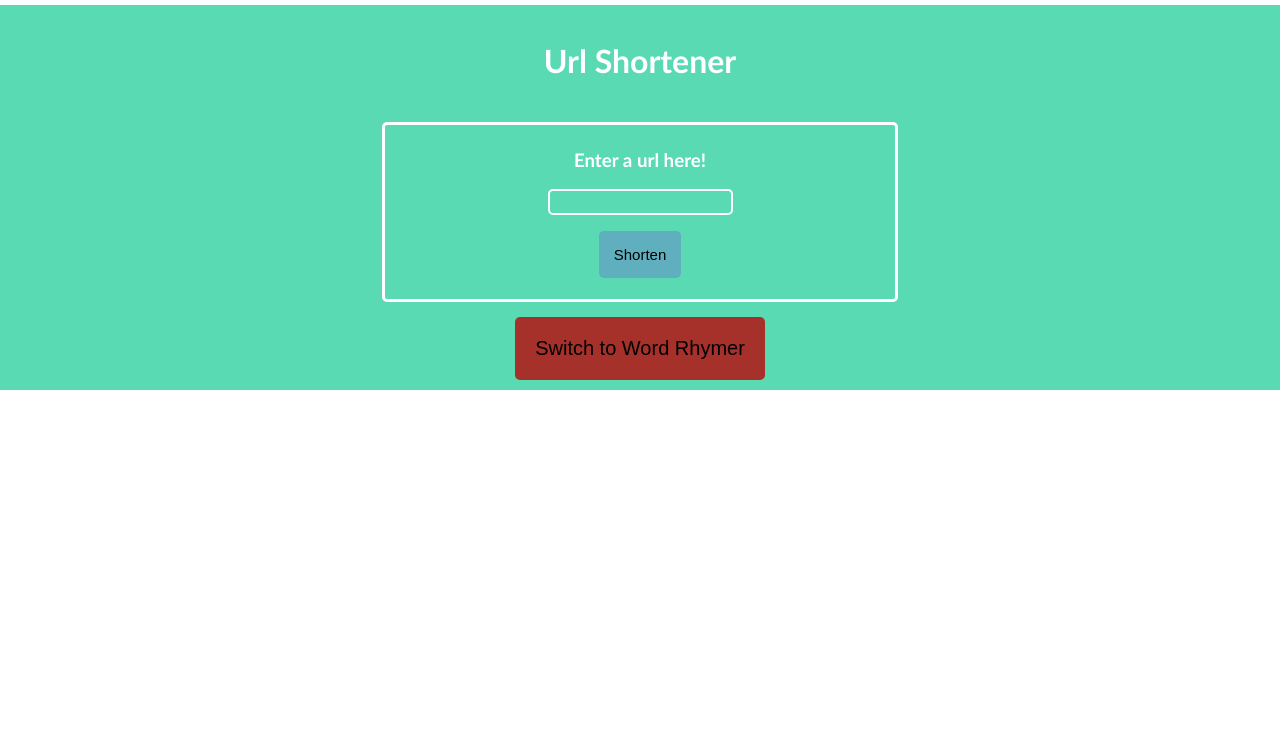
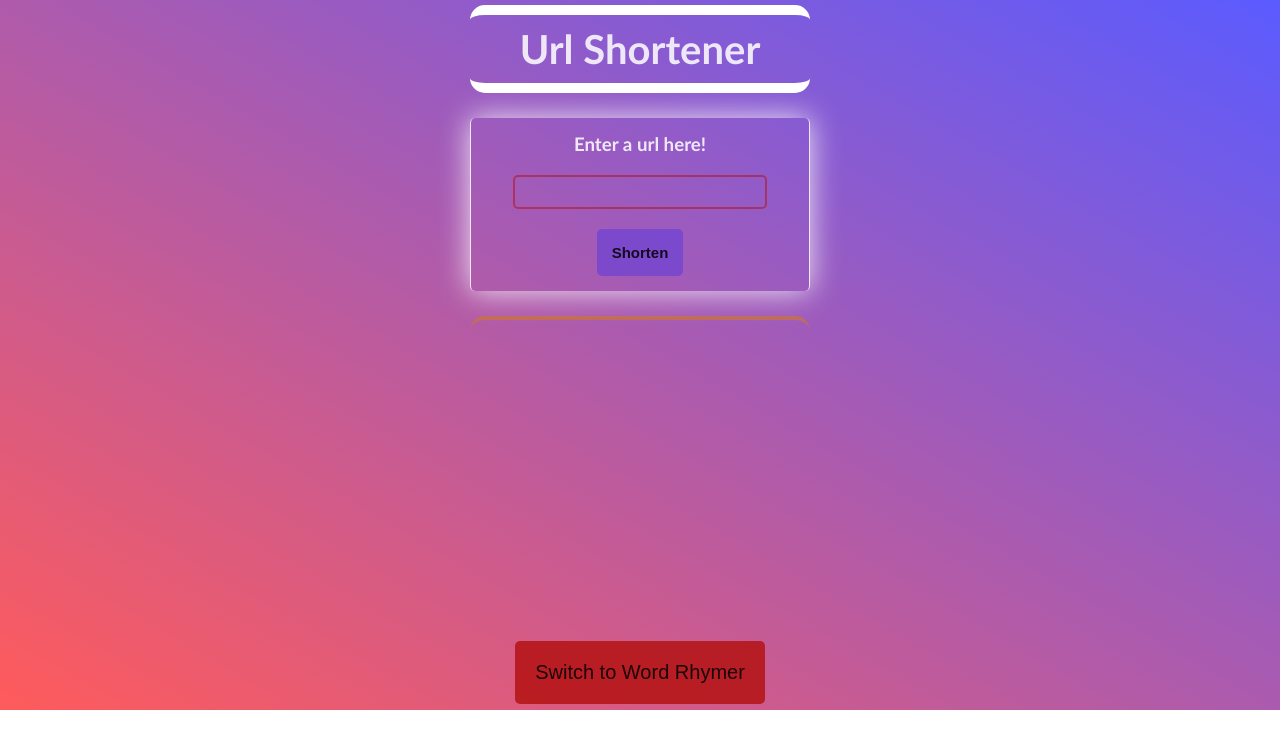
Before and after one commit to tacmoktan/RhymeWordShortenUrl, a plain HTML site: page index.html in a window 1280 px wide. Both pictures are taken after a click on the button "Switch to URL shortener". Drawn offline with Linux system fonts and the light colour scheme.

Commit message:
upgraded some styles

```diff
--- a/index.html
+++ b/index.html
@@ -1,5 +1,6 @@
 <!DOCTYPE html>
 <html>
+
 <head>
     <meta charset="utf-8" />
     <meta http-equiv="X-UA-Compatible" content="IE=edge">
@@ -9,26 +10,36 @@
     <link rel="stylesheet" type="text/css" media="screen" href="style.css" />
 
 </head>
+
 <body>
-    <div id ="master">
-        <div id="logo">
-            <h1 id="title">Word Rhymer</h1>
-        </div>
-        <form id="formControl">
-            <h3>Enter a word here!</h3>
-            <input id ="input" value="" align="middle" >
-            <p><button class="button" id="submit" >Submit</button>
-                <button class="button" id="shorten" >Shorten</button></p>
-            <!--button(first child of p tag) is triggered when pressed enter -->
-            <!--Or the first button is triggered when pressed enter,check that by swapping those button element's position -->
-        </form>
-        <div id ="displayData">
+    <div id="master">
+        <div id="container">
+
+            <h1 id="title" class="section title">Word Rhymer</h1>
+
+            <form id="formControl" class="section form">
+                <h3 id="form-header">Enter a word here!</h3>
+                <input id="input" autofocus required />
+                <div class="form buttons">
+                    <button class="button" id="submit">Submit</button>
+                    <button class="button" id="shorten">Shorten</button>
+                </div>
+                <!--button(first child of formbuttons) is triggered when pressed enter -->
+                <!--Or the first button is triggered when pressed enter,check that by swapping those button element's position -->
+            </form>
+
+            <div id="displayData" class="section data">
+
+            </div>
 
         </div>
-        <button class="buttonSwitch" id="datamuseApi">Switch to Word Rhymer </button>
-        <button class="buttonSwitch" id="urlShortener">Switch to URL shortener </button>
+        <div class="section buttons">
+            <button class="buttonSwitch" id="datamuseApi">Switch to Word Rhymer </button>
+            <button class="buttonSwitch" id="urlShortener">Switch to URL shortener </button>
+        </div>
     </div>
     <script src="main.js"></script>
     <script src="public/helperfunctions.js"></script>
 </body>
+
 </html>
--- a/main.js
+++ b/main.js
@@ -23,8 +23,7 @@ const getData = async () => {
         }
     }catch(error){
         //console.log(error);
-        displayData.innerHTML = `<h4>${error}</h4>`;
-        displayData.style.display ="block";
+        displayData.innerHTML = `<h4 class="errorMessage">${error}</h4>`;
     }
 }
 
@@ -72,8 +71,7 @@ const postData = async () =>{
         }
     }catch(error){
         console.log(error);
-        displayData.innerHTML = `<h4>${error}</h4>`;
-        displayData.style.display ="block";
+        displayData.innerHTML = `<h4 class="errorMessage">${error}</h4>`;
     }
 }
 
@@ -92,17 +90,17 @@ const switchDatamuse = document.querySelector("#datamuseApi");
 const switchUrlShortener = document.querySelector('#urlShortener');
 let pageBanner = document.querySelector('#title');
 let instructInput = document.querySelector('h3');
-let pTag = document.querySelector('#formControl p'); //new element added to solve Enter key error
+let formButtons = document.querySelector('.form.buttons'); //new element added to solve Enter key error
 
 switchUrlShortener.onclick = ()=>{
     emptyDisplayData();
     input.value ="";
-    displayData.style.display ="none";
+    displayData.innerHTML =" ";
 
     pageBanner.textContent = "Url Shortener";
     instructInput.textContent = "Enter a url here!";
 
-    pTag.replaceChild(shorten,submit) ; //replaces submit element with shorten element
+    formButtons.replaceChild(shorten,submit) ; //replaces submit element with shorten element
     //so that when pressed enter , it triggers the shorten button
 
     //submit.style.display = "none"; //not needed
@@ -115,12 +113,11 @@ switchUrlShortener.onclick = ()=>{
 switchDatamuse.onclick = ()=>{
     emptyDisplayData();
     input.value="";
-    displayData.style.display ="none";
-
+    displayData.innerHTML = " ";
     pageBanner.textContent = "Word Rhymer";
     instructInput.textContent = "Enter a word here!";
 
-    pTag.replaceChild(submit,shorten);
+    formButtons.replaceChild(submit,shorten);
     /* //not needed
     submit.style.display = "block";
     shorten.style.display = "none";
--- a/public/helperfunctions.js
+++ b/public/helperfunctions.js
@@ -4,7 +4,7 @@ const renderResponseDatamuse = (res)=>{
         console.log(res.status);
     }else if(!res.length){
         console.log('length 0...write something');
-        displayData.innerHTML = `<h4>Type a proper word!! </h4>`;
+        displayData.innerHTML = `<h4 class="errorMessage">Type a proper word!! </h4>`;
     }else{
         //console.log(res);
 
@@ -25,9 +25,9 @@ const renderResponseDatamuse = (res)=>{
         //key sections ends
 
         wordList = wordList.join("");  //.join('') turns the array into single string
-        displayData.innerHTML = `<b>You might be interested in these words:</b> <br><ol>${wordList}</ol>`;
+        displayData.innerHTML = `<div id="responseWords"> <b>You might be interested in these words:</b> <br><ol>${wordList}</ol> </div>`;
     }
-    displayData.style.display="block";
+    /* displayData.style.display="block"; */
 }
 //extra feature to produce random & unique words
 const randomNoGenerator=()=>{
@@ -61,9 +61,9 @@ const renderResponseUrl = (resUrl) =>{
     if(!len){
         console.log(resUrl.status);
     }else{
-        displayData.innerHTML = `<b>Shortened Url:</b> <br> ${resUrl.shortUrl}`;
+        displayData.innerHTML = `<div id="shortenedUrl"><b>Shortened Url:</b>${resUrl.shortUrl}</div>`;
         //console.log(resUrl);
 
     }
-    displayData.style.display ="block";
+    /* displayData.style.display ="block"; */
 }
--- a/style.css
+++ b/style.css
@@ -1,40 +1,80 @@
-body {
+* {
     padding:0;
     margin:0;
 }
 #master {
-    padding:5px;
-    margin:5px auto;
-    background:rgb(90, 218, 179);
-    color: white;
-    text-align:center;
+    display: grid;
+    justify-content: center;
+    background:linear-gradient(30deg,rgba(255, 0, 0, 0.644),rgba(0, 0, 255, 0.644));
     font-family: 'Gill Sans', 'Gill Sans MT', Calibri, 'Trebuchet MS', sans-serif;
-    height:auto;
-}
-#logo {
-    padding:5px;
-    margin:5px;
+    /* height: 100vh; */
 }
 
+#container{
+    display: grid;
+    grid-row-gap: 25px;
+    /* border: 1px solid black; */
+    /* height:50vh; */
+    padding:5px;
+}
+.section{
+    display:grid;
+    justify-content: center;
+    padding:15px;
+}
+.section.buttons{
+    padding:1px;
+}
+#title{
+    justify-self: center;
+    padding: 10px;
+    color: rgba(255, 255, 255, 0.856);
+    font-size: 40px;
+    border-top: 10px solid white;
+    border-bottom: 10px solid white;
+    border-radius: 5px;
+    width:20vw;
+
+    animation:curveBorder 2s ease;
+    animation-fill-mode:forwards;
+    position:relative;
+}
+@keyframes curveBorder{
+    100%{border-radius:15px;
+    width:25vw;}
+}
+#title,#displayData{
+    min-width:280px;
+}
 #formControl {
-    padding:5px;
-    max-width:500px;
-    margin:15px auto;
-    border-style:solid;
-    border-color: white;
-    border-radius:5px;
-    color:white;
+    display: grid;
+    grid-row-gap: 20px;
+    border-left: 1px solid rgba(255, 255, 255, 0.856);
+    border-right: 1px solid rgba(255, 255, 255, 0.856);
+    box-shadow:0px 0px 30px rgba(255, 255, 255, 0.856);
+    border-radius: 5px;
+    color: rgba(255, 255, 255, 0.856);
+}
+#form-header{
+    text-align:center;
 }
 /*inputField*/
 #input {
-    background:rgb(90, 218, 179);;
-    border-style:solid;
-    border-color:white;
+    background:transparent;
+    border:2px solid rgba(180, 18, 18, 0.534);
     border-radius:5px;
-    height:20px;
+    width:250px;
+    height:30px;
     color:white;
-    max-width:100%;
     text-align: center;
+    outline:none;
+}
+#input:focus{
+    box-shadow:0px 0px 20px rgba(180, 18, 18, 0.849);
+}
+.form.buttons{
+    display:grid;
+    justify-content: center;
 }
 /*buttonSend*/
 #submit{
@@ -46,43 +86,101 @@ body {
 }
 
 #displayData{
+    border-top:4px solid rgba(204, 117, 54, 0.699);
+    border-radius: 15px;
+    height: 35vh;
 
-    border-style:solid;
-    border-color: rgba(204, 117, 54, 0.699);
-    border-radius:5px;
-    max-width:300px;
-    padding:5px;
-    margin:0 auto;
-    display:none;
+}
+#responseWords{
+    text-align:center;
+    position:relative;
+    animation:fade 1s ease-in;
+    animation-fill-mode:forwards;
+}
+@keyframes fade{
+    0%{color:transparent;}
+    100%{color:rgba(0, 0, 0, 0.856);}
+}
+ol{
+    display: grid;
+    justify-content: center;
+    text-align: left;
+    word-spacing: .5cm;
+}
+#shortenedUrl{ /* this id is added using js after the response object is found */
+    display: grid;
+    height: 50px;
+    border-top:5px solid transparent;
+    border-bottom:5px solid transparent;
+    color: transparent;
+    background: transparent;
+
+    border-radius: 10px;
+    padding: 15px;
+    animation:fadeShortUrl 1s ease-in;
+    animation-fill-mode:forwards;
+    position:relative;
+}
+@keyframes fadeShortUrl {
+    100%{
+        border-top: 5px solid #0080009e;
+        border-bottom: 5px solid #0080009e;
+        color: rgba(0, 0, 0, 0.856);
+        background: rgba(255, 255, 255, 0.856);
+    }
+}
+
+.errorMessage{ /* this class is added using js when the response object isnt found */
+    background: rgba(3, 168, 244, 0);
+    color: #ff000000;
+    border-top:5px solid #ff000000;
+    border-bottom:5px solid #ff000000;
+    padding: 15px;
+    height: 20px;
+    border-radius: 5px;
+    animation:errorFade .3s ease-in;
+    animation-fill-mode:forwards;
+}
+@keyframes errorFade{
+    100%{
+        background: rgba(3, 169, 244, 0.12);
+        color: #ff0000c2;
+        border-top:5px solid #ff00009c;
+        border-bottom:5px solid #ff00009c;
+    }
 }
 .button {
-    background: rgba(106, 64, 214, 0.281);
-    color:black;
+    background: rgba(106, 64, 214, 0.66);
+    color:rgba(0, 0, 0, 0.856);
     padding:15px;
     font-size:15px;
-    margin:5px auto;
+    font-weight:bold;
     border-radius:5px;
     border:none;
+    outline:none;
     cursor:pointer;
+    transition:.3s ease-in;
 }
 .button:hover{ /*don't leave space inbetween button and :hover*/
-    background: rgb(0, 0, 0);
-    color:white;
+    background: rgba(0, 0, 0, 0.856);
+    color:rgba(255, 255, 255, 0.856);
 }
 
 .buttonSwitch{
     background: rgba(180, 18, 18, 0.849);
-    color:rgb(0, 0, 0);
+    color:rgba(0, 0, 0, 0.856);
     padding:20px;
     font-size:20px;
     margin:5px auto;
     border-radius:5px;
     border:none;
+    outline:none;
     cursor:pointer;
+    transition:.3s ease-in;
 }
 .buttonSwitch:hover{
-    background: rgb(0, 0, 0);
-    color:white;
+    background: rgba(0, 0, 0, 0.856);
+    color:rgba(255, 255, 255, 0.856);
 }
 
 #urlShortener{
@@ -91,13 +189,13 @@ body {
 #datamuseApi{
     display:none;
 }
-
+/*
 @media screen and(max-width:600px){
     #master #logo,#title,#formControl,#displayData {
         width:100%;
     }
-    /*inputField*/
+
     #input{
         width:100%;
     }
-}
+}*/
```
